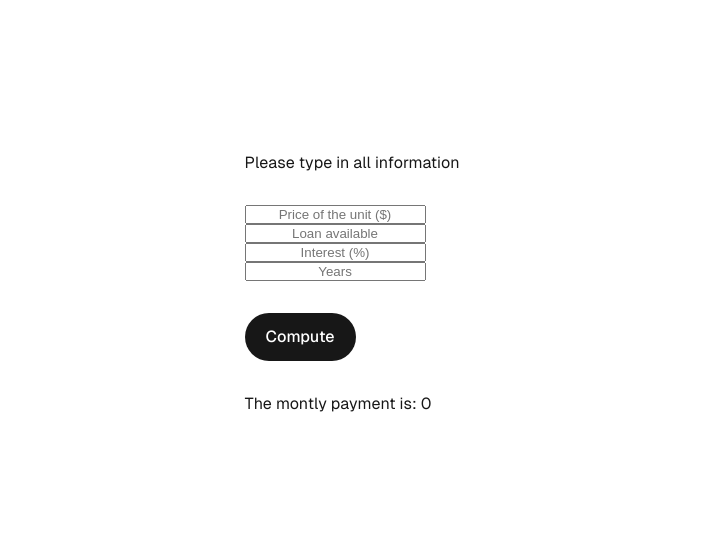
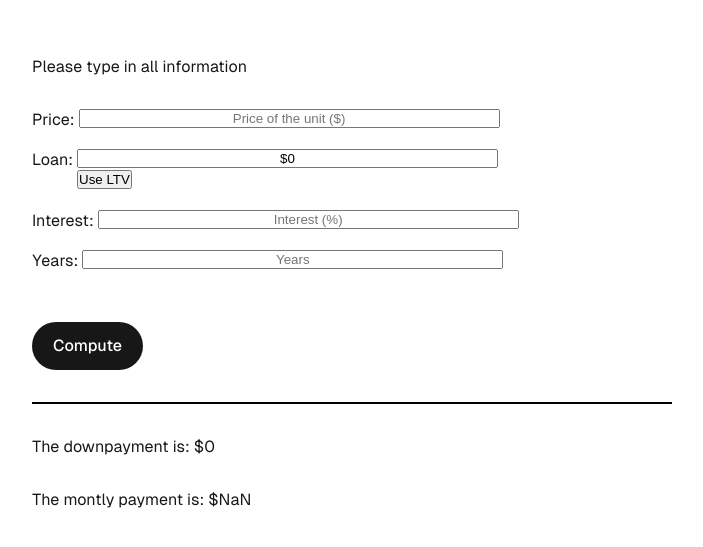
Before and after one commit to developerdenesh/housing, a Next.js app: page /main in a window 1280 px wide. Shown: the part 117-664 px from the top of the page, without its empty margins (288-991 px from the left). Built offline with nearby package versions, Linux system fonts and the light colour scheme.

Commit message:
Add downpayment and monthly

```diff
--- a/src/app/main/input.js
+++ b/src/app/main/input.js
@@ -2,12 +2,37 @@
 
 import { useEffect, useState } from "react";
 
+export const formatValue = (value) => {
+    // Reverse the string
+    const valueReversed = value
+        .split("")
+        .reverse()
+        .join("")
+
+    // Convert the string to an array
+    const chars = [...valueReversed]
+
+    // Add the comma every 4 characters
+    for (let i = 0; i < chars.length; i++)
+        if ((i + 1) % 4 == 0) chars.splice(i, 0, ",")
+
+    // Reverse the array back and join it to become a string
+    return chars.reverse().join("")
+}
 
 const Input = (props) => {
-    const { type, name, placeholder, onSubmit } = props;
+    const { type, name, placeholder, onSubmit, initialValue } = props;
 
     const [value, setValue] = useState("");
     const [inputValue, setInputValue] = useState("");
+
+    useEffect(() => {
+        if (name !== "loan" || initialValue === undefined)
+            return
+
+        console.error(`Setting intiial value of: ${initialValue}`)
+        setValue(initialValue.toString());
+    }, [initialValue])
 
     const onChange = (e) => {
         // Remove all commas or pecentage signs
@@ -16,24 +41,6 @@ const Input = (props) => {
                 .replaceAll("$", "")
                 .replaceAll(",", "")
         );
-    }
-
-    const formatValue = (value) => {
-        // Reverse the string
-        const valueReversed = value
-            .split("")
-            .reverse()
-            .join("")
-
-        // Convert the string to an array
-        const chars = [...valueReversed]
-
-        // Add the comma every 4 characters
-        for (let i = 0; i < chars.length; i++)
-            if ((i + 1) % 4 == 0) chars.splice(i, 0, ",")
-
-        // Reverse the array back and join it to become a string
-        return chars.reverse().join("")
     }
 
     const addPercentage = (value) => (value.length > 0) ? ("$" + value) : (value)
@@ -46,7 +53,7 @@ const Input = (props) => {
         })
 
         // For visualisation add the price format
-        if (name === "price") {
+        if (name === "price" || name === "loan") {
             const formattedValue = formatValue(value)
             const formattedValueWithPercentage = addPercentage(formattedValue)
             setInputValue(formattedValueWithPercentage)
@@ -60,6 +67,8 @@ const Input = (props) => {
     return (
         <input
             style={{ "display": "block", "textAlign": "center" }}
+            size="50"
+            height="200"
             type={type}
             name={name}
             placeholder={placeholder}
--- a/src/app/main/page.js
+++ b/src/app/main/page.js
@@ -1,19 +1,27 @@
 'use client'
 
-import { useState } from "react";
+import { useEffect, useState } from "react";
 import styles from "../page.module.css";
-import Input from "./input";
+import Input, { formatValue } from "./input";
+import { Divider, Text } from "@mantine/core";
 
-export default function Main() {
+const Main = () => {
     const [inputValues, setInputValues] = useState({
         price: 0,
         interest: 0,
         years: 0
     })
 
+    const [downpayment, setDownpayment] = useState(0)
     const [monthly, setMonthly] = useState(0)
+    const [initalValue, setInitalValue] = useState(0)
 
-    const onClick = () => {
+    const calculateInitialValue = () => {
+        console.error("hi")
+        setInitalValue(0.75 * inputValues.price)
+    }
+
+    const compute = () => {
         // Interest rate is charged per month
         const interestPercentage = inputValues.interest / 100
         const i = interestPercentage / 12
@@ -26,48 +34,74 @@ export default function Main() {
         const result = (i * a) / (a - 1)
 
         // Loan amount
-        const monthlyLoan = inputValues.price * result
+        const monthlyLoan = inputValues.loan * result
+
         setMonthly(monthlyLoan.toFixed(2))
     }
+
+    const onClick = () => {
+        compute()
+    }
+
+    useEffect(() => {
+        compute()
+    }, [inputValues])
 
     const onSubmit = (evt) => {
         setInputValues({
             price: (evt.name === "price") ? (evt.value) : inputValues.price,
-            price: (evt.name === "loan") ? (evt.value) : inputValues.loan,
+            loan: (evt.name === "loan") ? (evt.value) : inputValues.loan,
             interest: (evt.name === "interest") ? (evt.value) : inputValues.interest,
             years: (evt.name === "years") ? (evt.value) : inputValues.years,
         })
     }
 
     return (
+        <>
             <div className={styles.page}>
-            <main className={styles.main}>
+                <main className={styles.main} style={{ width: "50vw" }}>
                     Please type in all information
-                <form>
+                    <form style={{ width: "50" }}>
+                        <label htmlFor="price" style={{ float: "left" }}>Price:&nbsp;</label>
                         <Input
+                            id="price"
                             type="text"
                             name="price"
                             placeholder="Price of the unit ($)"
                             onSubmit={onSubmit}
                         />
+                        <br />
+                        <div>
+                            <label htmlFor="loan" style={{ float: "left" }}>Loan:&nbsp;</label>
                             <Input
+                                id="loan"
                                 type="text"
                                 name="loan"
+                                initialValue={initalValue}
                                 placeholder="Loan available"
                                 onSubmit={onSubmit}
                             />
+                            <button type="button" onClick={calculateInitialValue}>Use LTV</button>
+                        </div>
+                        <br />
+                        <label htmlFor="interest" style={{ float: "left" }}>Interest:&nbsp;</label>
                         <Input
+                            id="interest"
                             type="text"
                             name="interest"
                             placeholder="Interest (%)"
                             onSubmit={onSubmit}
                         />
+                        <br />
+                        <label htmlFor="years" style={{ float: "left" }}>Years:&nbsp;</label>
                         <Input
+                            id="years"
                             type="text"
                             name="years"
                             placeholder="Years"
                             onSubmit={onSubmit}
                         />
+                        <br />
                     </form>
 
                     <div className={styles.ctas}>
@@ -78,8 +112,17 @@ export default function Main() {
                             Compute
                         </a>
                     </div>
-                The montly payment is: {monthly}
+                    <Divider my="lg" style={{ border: "1px solid black" }}  variant="dashed"/>
+                    <Text>
+                        The downpayment is: ${formatValue((inputValues.price - inputValues.loan).toString())}
+                    </Text>
+                    <Text>
+                        The montly payment is: ${monthly}
+                    </Text>
                 </main>
             </div>
+        </>
     )
 }
+
+export default Main
```
Lines whose indentation alone changed are shown as unchanged.
